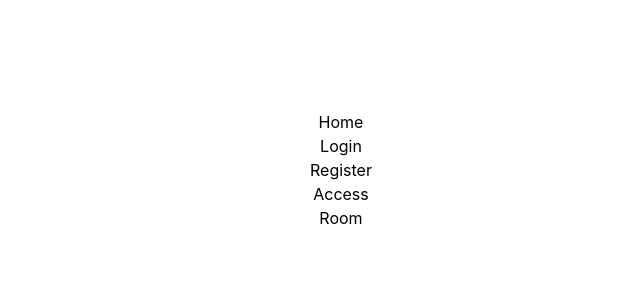
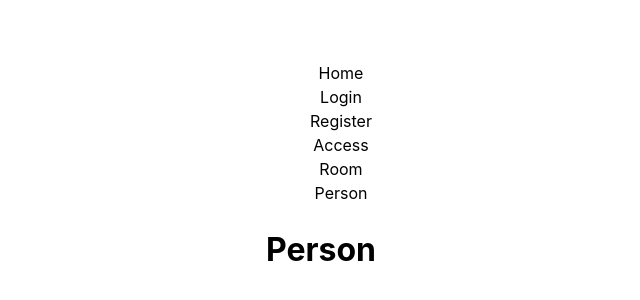
Before and after one commit to Davfernandezz/Naves-Frontend, a React (Vite) app: page /person in a window 1280 px wide. Shown: the part 230-530 px from the top of the page, without its empty margins (319-959 px from the left). Built offline with nearby package versions, Linux system fonts and the light colour scheme.

Commit message:
feat: creation of the view and person route

```diff
--- a/src/components/Header/Header.jsx
+++ b/src/components/Header/Header.jsx
@@ -13,6 +13,7 @@ export const Header = () => {
                 <div onClick={()=>navigate('/register')}>Register</div>
                 <div onClick={()=>navigate('/access')}>Access</div>
                 <div onClick={()=>navigate('/room')}>Room</div>
+                <div onClick={()=>navigate('/person')}>Person</div>
             </ul>
         </>
     )
--- a/src/views/Body/Body.jsx
+++ b/src/views/Body/Body.jsx
@@ -5,6 +5,7 @@ import Register from '../Register/Register';
 import { Home } from '../Home/Home';
 import { Access } from '../Access/Access';
 import { Room } from '../Room/Room';
+import { Person } from '../Person/Person';
 
 function Body() {
   return (
@@ -15,6 +16,7 @@ function Body() {
         <Route path="/register" element={<Register />} />
         <Route path="/access" element={<Access />} />
         <Route path="/room" element={<Room />} />
+        <Route path="/person" element={<Person />} />
       </Routes>
     </>
   );
--- /dev/null
+++ b/src/views/Person/Person.jsx
@@ -0,0 +1,8 @@
+import React from 'react'
+import "./Person.css";
+
+export const Person = () => {
+  return (
+    <div><h1>Person</h1></div>
+  )
+}
```
Also changed, not shown: src/views/Person/Person.css (added).
